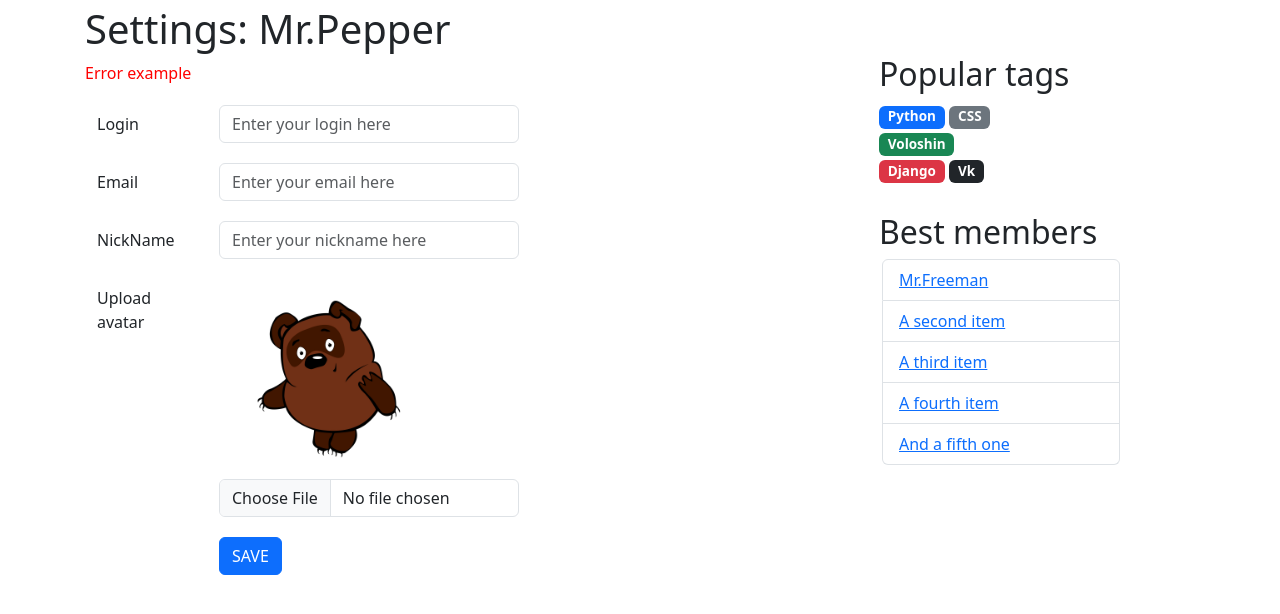
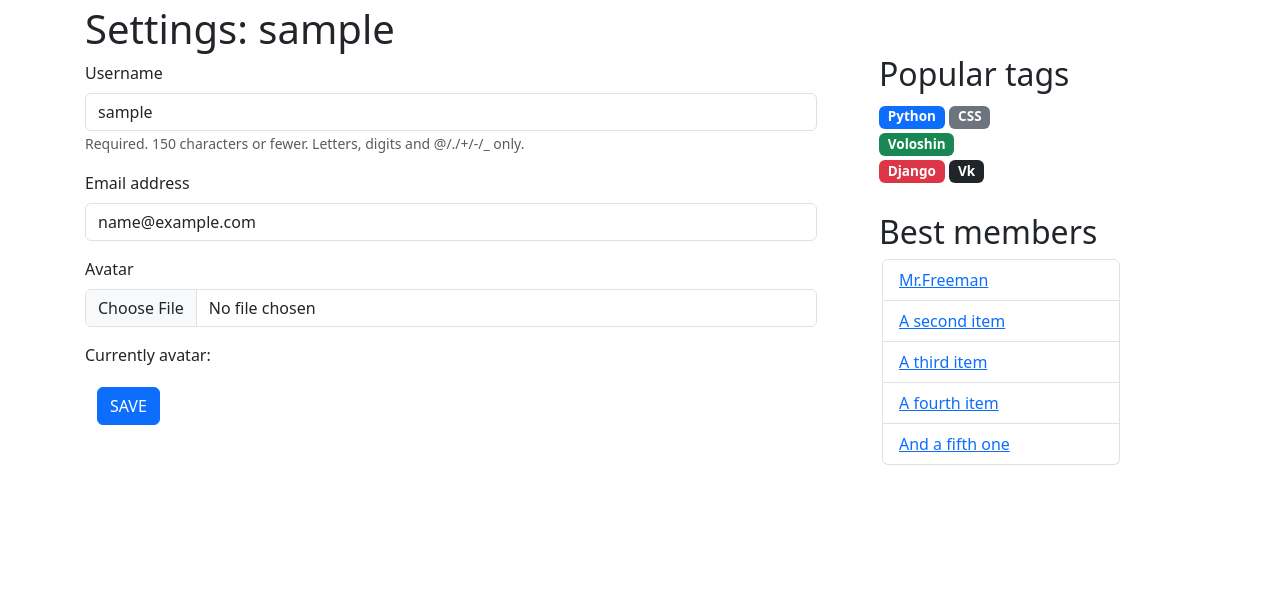
Before and after one commit to Karpov-Ivan/AskKarpov, a Django app: page /settings in a window 1280 px wide. Shown: the part 79-693 px from the top of the page. Run offline with Django 4.2, Linux system fonts and the light colour scheme; the visitor is signed in with stand-in values (Sample User, id 1); some libraries are stand-ins or nearby versions.

Commit message:
Homework 4

```diff
--- a/AskKarpov/app/forms.py
+++ b/AskKarpov/app/forms.py
@@ -1,6 +1,7 @@
 from django import forms
-from .models import User
-from .models import Profile, Answer
+from django.contrib.auth.forms import UserChangeForm
+from .models import User, Profile, Answer, Tag, Question
+from django.db import transaction
 
 
 class LoginForm(forms.Form):
@@ -60,3 +61,89 @@
         answer_text = self.cleaned_data.get('answer_text')
         answer = Answer.objects.create(text=answer_text, question=question, author=author, correct=False)
         return answer
+
+
+class ProfileForm(UserChangeForm):
+    avatar = forms.ImageField(required=False)
+
+    class Meta:
+        model = User
+        fields = ['username', 'email', 'avatar']
+
+    def __init__(self, *args, **kwargs):
+        super().__init__(*args, **kwargs)
+        self.fields.pop('password')
+
+    def clean(self):
+        cleaned_data = super().clean()
+        username = cleaned_data.get('username')
+        email = cleaned_data.get('email')
+
+        if User.objects.exclude(pk=self.instance.pk).filter(username=username).exists():
+            self.add_error('username', 'This username is already taken.')
+        if User.objects.exclude(pk=self.instance.pk).filter(email=email).exists():
+            self.add_error('email', 'This email is already taken.')
+
+        return cleaned_data
+
+    def save(self, commit=True):
+        user = super().save(commit)
+        avatar = self.cleaned_data['avatar']
+
+        if commit:
+            if hasattr(user, 'profile'):
+                profile = user.profile
+                if avatar:
+                    profile.avatar = avatar
+                profile.save()
+            else:
+                if avatar:
+                    Profile.objects.create(user=user, avatar=avatar)
+
+        return user
+
+
+class AskQuestionForm(forms.Form):
+    title = forms.CharField(max_length=70)
+    text = forms.CharField(widget=forms.Textarea, max_length=1000)
+    tags = forms.CharField(max_length=50, required=False, widget=forms.Textarea(attrs={'rows': 3}))
+
+    def clean_tags(self):
+        tags_input = self.cleaned_data.get('tags', '')
+        tags = [tag.strip() for tag in tags_input.split(',') if tag.strip()]
+
+        if len(tags) > 5:
+            raise forms.ValidationError("You can't enter more than 5 tags.")
+
+        return tags
+
+    def clean(self):
+        cleaned_data = super().clean()
+        title = cleaned_data.get('title')
+        text = cleaned_data.get('text')
+        tags = self.cleaned_data.get('tags', [])
+
+        if not title:
+            self.add_error('title', 'Title is required.')
+
+        if not text:
+            self.add_error('text', 'Text is required.')
+
+        return cleaned_data
+
+    def save(self, user):
+        title = self.cleaned_data['title']
+        text = self.cleaned_data['text']
+        tags = self.cleaned_data['tags']
+
+        with transaction.atomic():
+            question = Question.objects.create(title=title, text=text, asker=user.profile)
+
+            tag_objects = []
+            for tag_name in tags:
+                tag, created = Tag.objects.get_or_create(name=tag_name)
+                tag_objects.append(tag)
+
+            question.tags.set(tag_objects)
+
+            return question
--- a/AskKarpov/app/views.py
+++ b/AskKarpov/app/views.py
@@ -1,14 +1,14 @@
 from django.shortcuts import render, redirect, reverse
 from django.core.paginator import Paginator
-from django.http import Http404
+from django.http import Http404, HttpResponseRedirect
 from django.contrib.auth import login as auth_login, authenticate
 from django.contrib.auth import logout as auth_logout
 from django.contrib.auth.decorators import login_required
 from django.views.decorators.csrf import csrf_protect
-from .forms import LoginForm, RegisterForm, AnswerForm
+from .forms import LoginForm, RegisterForm, AnswerForm, ProfileForm, AskQuestionForm
 from django.urls import reverse
-
 from .models import Question
+from django.db import transaction
 
 
 def paginate(request, objects, per_page=10):
@@ -45,9 +45,19 @@
             answer_form = AnswerForm(request.POST)
             if answer_form.is_valid():
                 answer = answer_form.save(question=item, author=request.user.profile)
-                return redirect('question', question_id=question_id)
+
+                try:
+                    answers = list(answers)
+                    count = answers.index(answer)
+                except ValueError:
+                    count = 0
+
+                page_number = count // 10 + 1
+
+                anchor = f'#answer-{answer.id}'
+                return HttpResponseRedirect(reverse('question', args=[question_id]) + f'?page={page_number}' + anchor)
         else:
-            form = AnswerForm()
+            answer_form = AnswerForm()
 
         return render(request, template_name='question.html',
                       context={'question': item, 'questions': paginate(request, answers), 'form': answer_form})
@@ -118,9 +128,27 @@
 
 @login_required(login_url='login', redirect_field_name='continue')
 def ask(request):
-    return render(request, template_name='ask.html')
+    if request.method == 'GET':
+        form = AskQuestionForm()
+    if request.method == 'POST':
+        form = AskQuestionForm(request.POST)
+        if form.is_valid():
+            with transaction.atomic():
+                question = form.save(user=request.user)
+                return redirect('question', question_id=question.id)
+
+    return render(request, template_name='ask.html', context={'form': form})
 
 
 @login_required(login_url='login', redirect_field_name='continue')
 def settings(request):
-    return render(request, template_name='settings.html')
+    user = request.user
+    settings_form = ProfileForm(instance=user)
+
+    if request.method == 'POST':
+        settings_form = ProfileForm(request.POST, request.FILES, instance=user)
+        if settings_form.is_valid():
+            settings_form.save()
+            return redirect('settings')
+
+    return render(request, template_name='settings.html', context={'form': settings_form})
--- a/AskKarpov/templates/components/answer-item.html
+++ b/AskKarpov/templates/components/answer-item.html
@@ -1,6 +1,6 @@
 {% load static %}
 
-<div class="row answer">
+<div class="row answer" id="answer-{{ answer_id }}">
     <div class="col-3">
         {% if answer.profile.avatar %}
         <img src="{{ answer.author.profile.avatar.url }}" alt="Avatar" class="question-image"/>
--- a/AskKarpov/templates/hot-question.html
+++ b/AskKarpov/templates/hot-question.html
@@ -5,7 +5,7 @@
 {% block content %}
 
 <div class="row">
-  <h1>Hot Questions</h1>
+    <h1>Hot Questions</h1>
 </div>
 
 {% for question in questions %}
@@ -14,6 +14,8 @@
 
 {% endfor %}
 
+{% if questions.has_other_pages %}
 {% include 'components/paginate-item.html' %}
+{% endif %}
 
 {% endblock %}
--- a/AskKarpov/templates/index.html
+++ b/AskKarpov/templates/index.html
@@ -19,6 +19,8 @@
 
 {% endfor %}
 
+{% if questions.has_other_pages %}
 {% include 'components/paginate-item.html' %}
+{% endif %}
 
 {% endblock %}
--- a/AskKarpov/templates/question.html
+++ b/AskKarpov/templates/question.html
@@ -8,14 +8,16 @@
 
 <br>
 
-<div class="answer-div">
+<div class="answer-div" id="answer-{{ answer.id }}">
     {% for answer in questions %}
 
-    {% include 'components/answer-item.html' %}
+    {% include 'components/answer-item.html' with answer_id=answer.id %}
 
     {% endfor %}
 
+    {% if questions.has_other_pages %}
     {% include 'components/paginate-item.html' %}
+    {% endif %}
 
 </div>
 
--- a/AskKarpov/templates/settings.html
+++ b/AskKarpov/templates/settings.html
@@ -1,48 +1,23 @@
 {% extends 'layouts/base.html' %}
 
 {% load static %}
+{% load django_bootstrap5 %}
 
 {% block content %}
 
-<h1>Settings: Mr.Pepper</h1>
+<h1>Settings: {{ request.user.username }}</h1>
 
-<p class="error">Error example</p>
 
-<form>
-  <div class="form-group row">
-    <label for="login" class="col-sm-2 col-form-label">Login</label>
-    <div class="col-sm-10">
-      <input type="text" class="form-control" id="login" placeholder="Enter your login here" maxlength="20">
+<form method="post" enctype="multipart/form-data">
+    {% csrf_token %}
+    {% bootstrap_form form %}
+    <p>Currently avatar: {{ request.user.profile.avatar }}</p>
+
+    <div class="form-group row">
+        <div class="col-sm-10">
+            <button type="submit" class="btn btn-primary">SAVE</button>
+        </div>
     </div>
-  </div>
-
-  <div class="form-group row">
-    <label for="email" class="col-sm-2 col-form-label">Email</label>
-    <div class="col-sm-10">
-      <input type="email" class="form-control" id="email" placeholder="Enter your email here" maxlength="50">
-    </div>
-  </div>
-
-  <div class="form-group row">
-    <label for="nickname" class="col-sm-2 col-form-label">NickName</label>
-    <div class="col-sm-10">
-      <input type="text" class="form-control" id="nickname" placeholder="Enter your nickname here" maxlength="20">
-    </div>
-  </div>
-
-  <div class="form-group row">
-    <label for="file" class="col-sm-2 col-form-label">Upload avatar</label>
-    <div class="col-sm-10">
-      <img id="avatar-preview" src="{% static '/img/css_ava.png'%}" alt="Avatar">
-      <input type="file" class="form-control" id="file" accept="image/*">
-    </div>
-  </div>
-
-  <div class="form-group row">
-    <div class="col-sm-10 offset-sm-2">
-      <button type="submit" class="btn btn-primary">SAVE</button>
-    </div>
-  </div>
 </form>
 
 {% endblock %}
--- a/AskKarpov/templates/tag.html
+++ b/AskKarpov/templates/tag.html
@@ -12,6 +12,8 @@
 
 {% endfor %}
 
+{% if questions.has_other_pages %}
 {% include 'components/paginate-item.html' %}
+{% endif %}
 
 {% endblock %}
```
Also changed, not shown: AskKarpov/askkarpov/settings.py (+7 -0 lines), AskKarpov/templates/ask.html (+9 -26 lines). Lines whose indentation alone changed are shown as unchanged.
